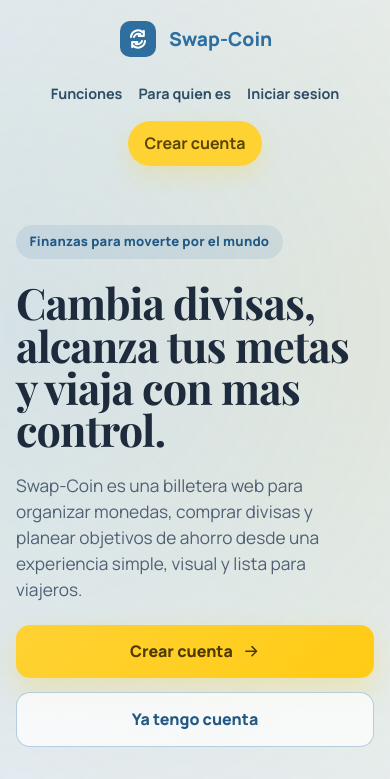
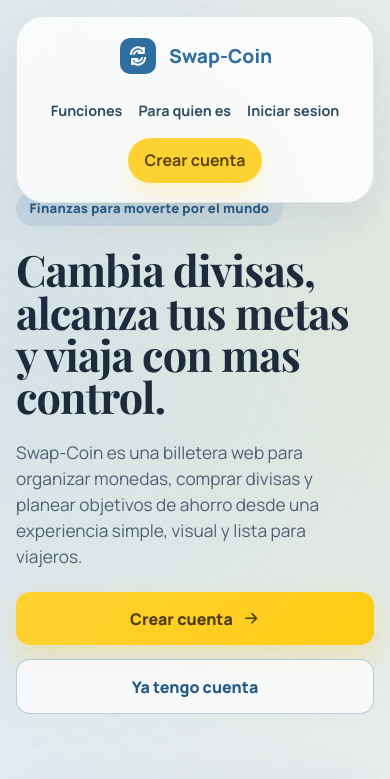
Before and after one commit to swapcoinn-droid/Swap-Coin-Frontend, a React (Vite) app: page / in a window 390 px wide. Shown: the top 779 px of the page. Built offline with nearby package versions, Linux system fonts and the light colour scheme.

Commit message:
feat: make landing navbar fixed

```diff
--- a/src/pages/landing/landing-page.css
+++ b/src/pages/landing/landing-page.css
@@ -9,13 +9,22 @@
 }
 
 .landing-nav {
-  width: min(100%, 1180px);
-  margin: 0 auto;
+  position: fixed;
+  top: 1rem;
+  left: 50%;
+  z-index: 30;
+  width: min(calc(100% - 3rem), 1180px);
+  transform: translateX(-50%);
   padding: 1.2rem 1.5rem;
   display: flex;
   align-items: center;
   justify-content: space-between;
   gap: 1.5rem;
+  border: 1px solid rgba(74, 104, 145, 0.14);
+  border-radius: 999px;
+  background: rgba(255, 255, 255, 0.82);
+  box-shadow: 0 18px 42px rgba(64, 92, 128, 0.1);
+  backdrop-filter: blur(16px);
 }
 
 .landing-nav__brand,
@@ -68,7 +77,7 @@
 
 .landing-hero {
   min-height: calc(100vh - 5.5rem);
-  padding: 4rem 0 5rem;
+  padding: 8rem 0 5rem;
   display: grid;
   grid-template-columns: minmax(0, 1.08fr) minmax(320px, 0.92fr);
   align-items: center;
@@ -351,6 +360,7 @@
 
 @media (max-width: 920px) {
   .landing-nav {
+    border-radius: 28px;
     flex-direction: column;
   }
 
@@ -366,7 +376,7 @@
 
   .landing-hero {
     min-height: auto;
-    padding-top: 2.5rem;
+    padding-top: 12rem;
   }
 
   .landing-metrics,
@@ -392,6 +402,10 @@
     font-size: 0.9rem;
   }
 
+  .landing-nav {
+    width: min(calc(100% - 2rem), 1180px);
+  }
+
   .landing-wallet {
     padding: 1.25rem;
   }
```
